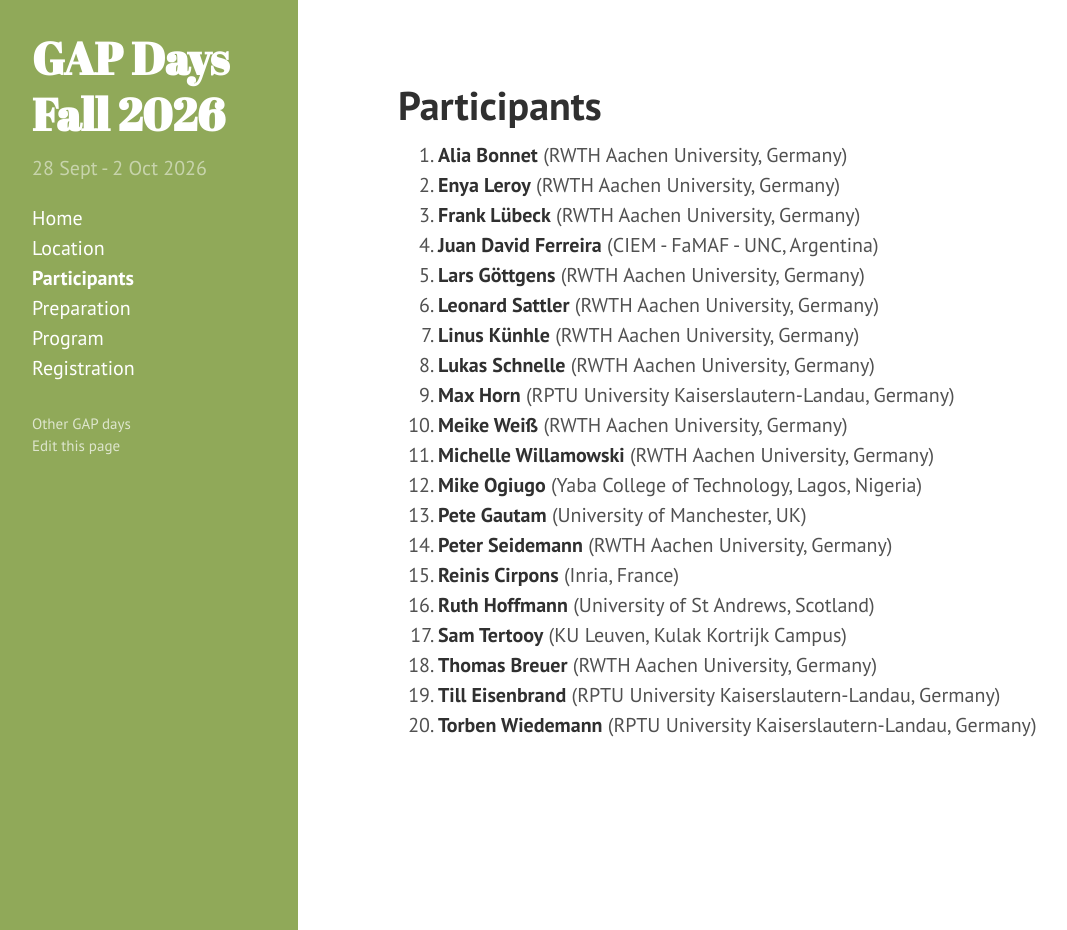
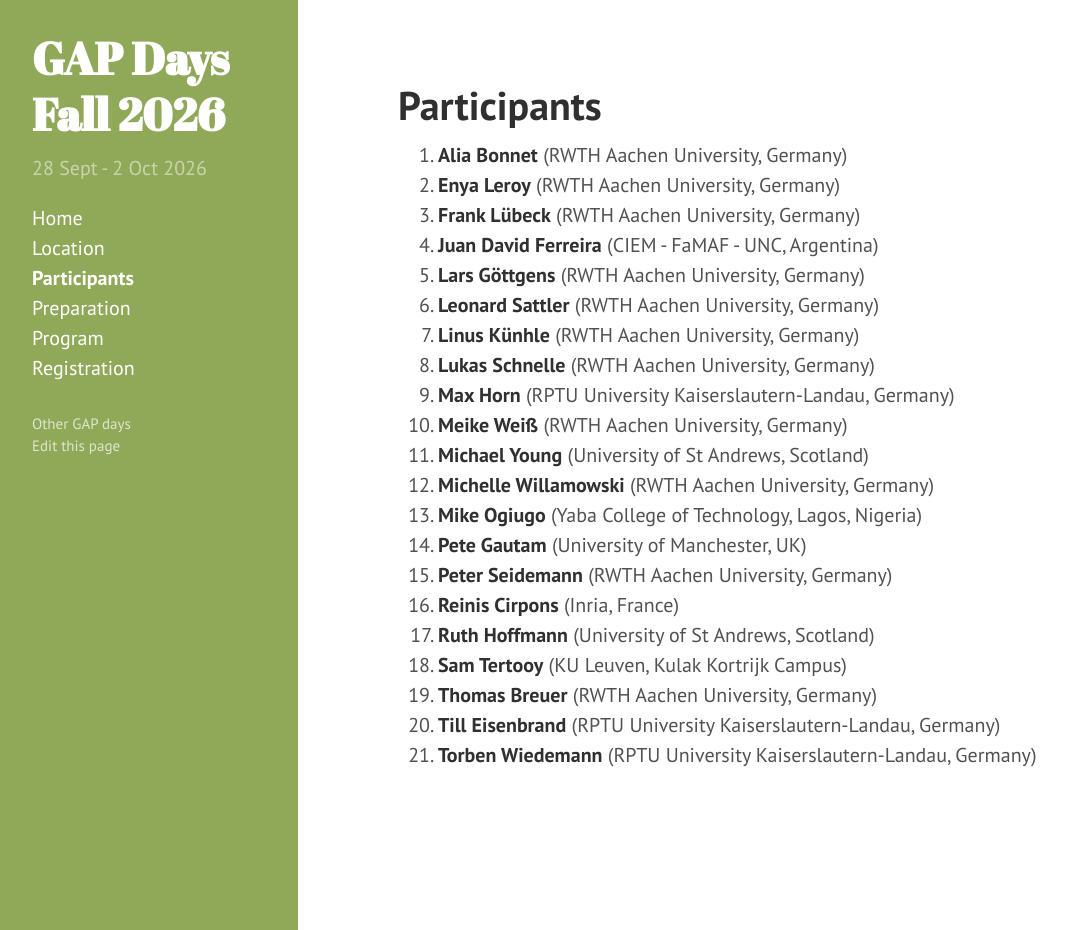
Before and after one commit to gapdays/gapdays2026-fall, a Jekyll site: the page built from participants.md, in a window 1280 px wide and 930 px high. Shown: the whole window, without its empty margins (2-1069 px from the left). Built offline with Jekyll 4.4.1, drawn with Linux system fonts in a browser that asks for light colours.

Commit message:
update participants

```diff
--- a/participants.md
+++ b/participants.md
@@ -22,6 +22,7 @@ participants:
   - {name: Sam Tertooy, affiliation: "KU Leuven, Kulak Kortrijk Campus"}
   - {name: Linus Künhle, affiliation: "RWTH Aachen University, Germany"}
   - {name: Till Eisenbrand, affiliation: "RPTU University Kaiserslautern-Landau, Germany"}
+  - {name: Michael Young, affiliation: "University of St Andrews, Scotland"}
 ---
 
 <ol>{% assign participants = page.participants | sort: "name" %}
```
